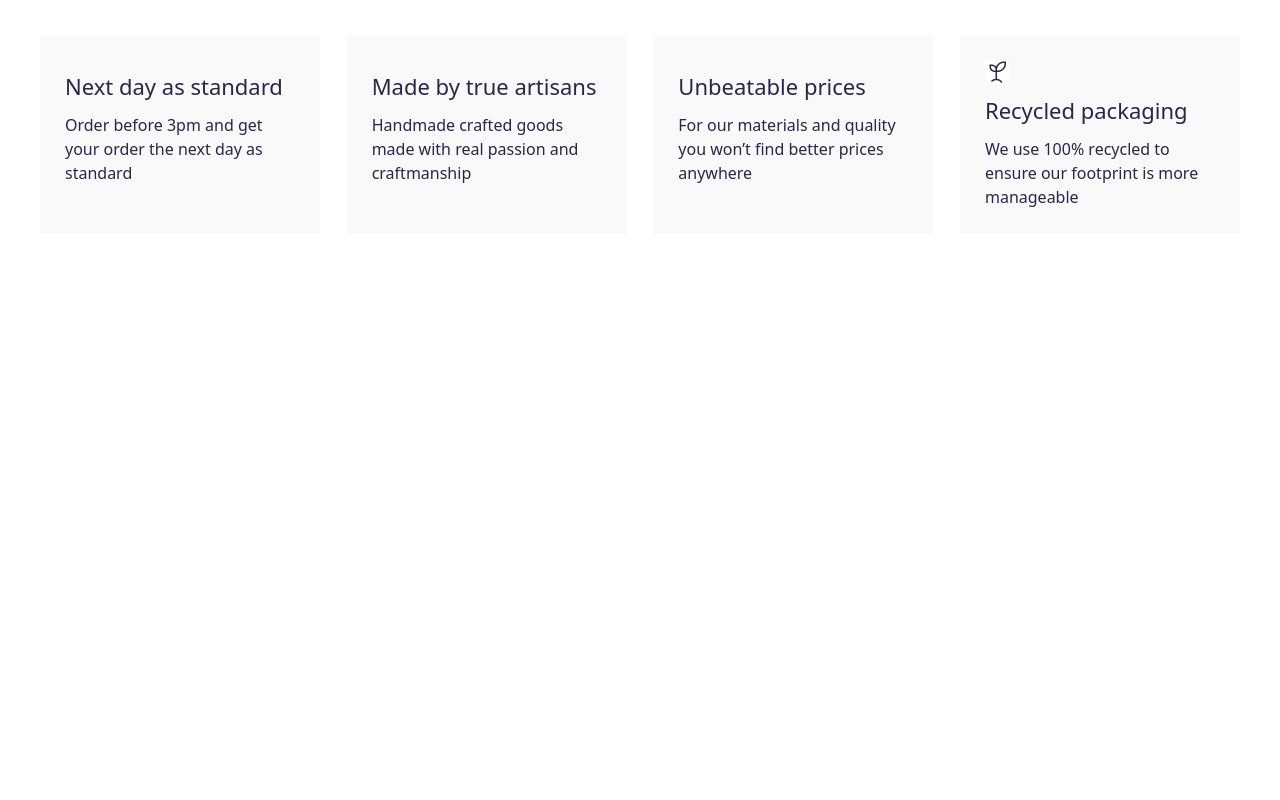
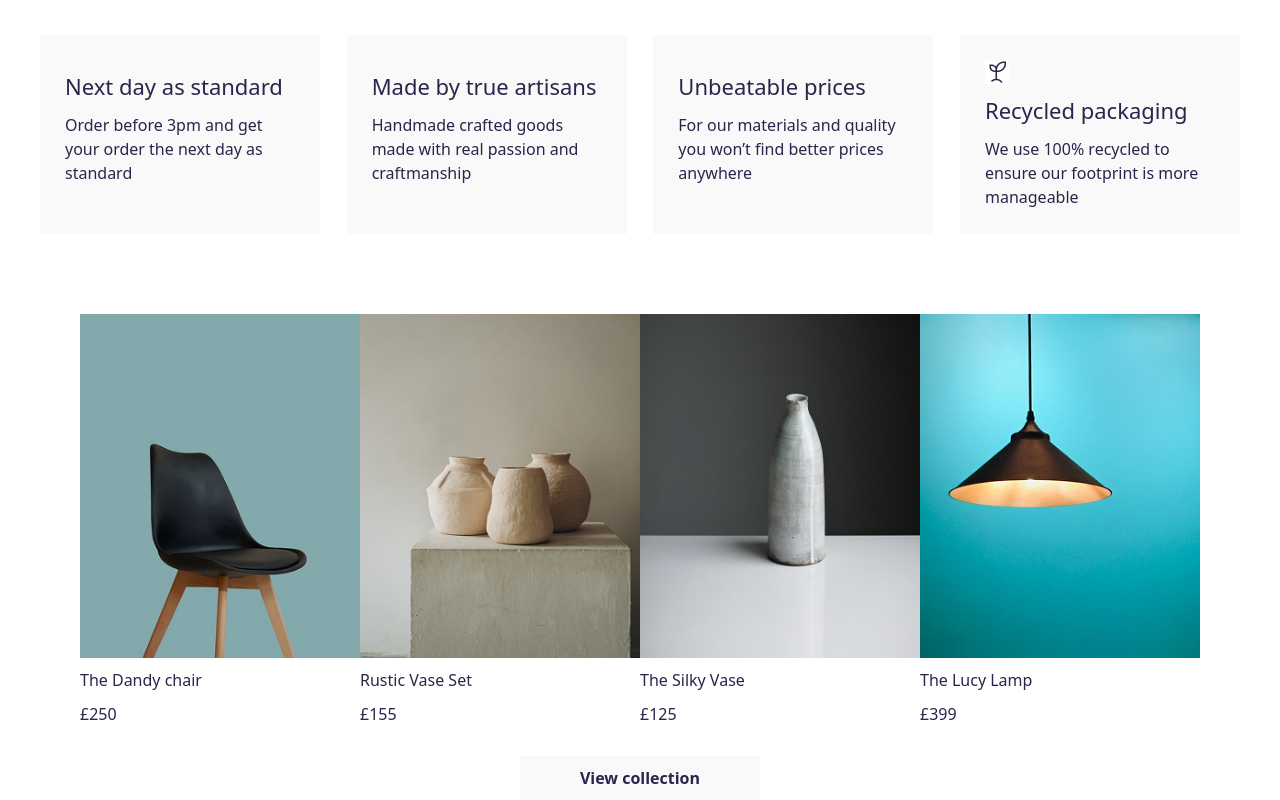
Before and after one commit to fayzullojonl7/COLLAB-PROJECT, a website: page src/maga.html in a window 1280 px wide. Shown: the part 789-1589 px from the top of the page. Before the commit the page ends 1103 px from the top, so only its background shows below. Drawn offline with nearby package versions, Linux system fonts and the light colour scheme; files that its build step writes are made by us from their sources.

Commit message:
our brands

```diff
--- a/src/maga.html
+++ b/src/maga.html
@@ -54,8 +54,31 @@
                 </article>
             </aside>
         </section>
-        <section>
 
+        <section class="flex flex-col items-center justify-center gap-[30px]">
+            <aside class=" flex justify-between">
+                <article class="text-[#2A254B] flex flex-col gap-[10px] items-start w-[280px]">
+                    <img src="./Photo.png" alt="">
+                    <h4>The Dandy chair</h4>
+                    <p>£250</p>
+                </article>
+                <article class="text-[#2A254B] flex flex-col gap-[10px] items-start w-[280px]">
+                    <img src="./Photo (2).png" alt="">
+                    <h4>Rustic Vase Set</h4>
+                    <p>£155</p>
+                </article>
+                <article class="text-[#2A254B] flex flex-col gap-[10px] items-start w-[280px]">
+                    <img src="./Photo (1).png" alt="">
+                    <h4>The Silky Vase</h4>
+                    <p>£125</p>
+                </article>
+                <article class="text-[#2A254B] flex flex-col gap-[10px] items-start w-[280px]">
+                    <img src="./Photo (3).png" alt="">
+                    <h4>The Lucy Lamp</h4>
+                    <p>£399</p>
+                </article>
+            </aside>
+            <button class="p-[10px] font-bold bg-[#F9F9F9] text-[#2A254B] w-[20%]">View collection</button>
         </section>
     </main>
 
```
Also changed, not shown: src.output.css (added).
